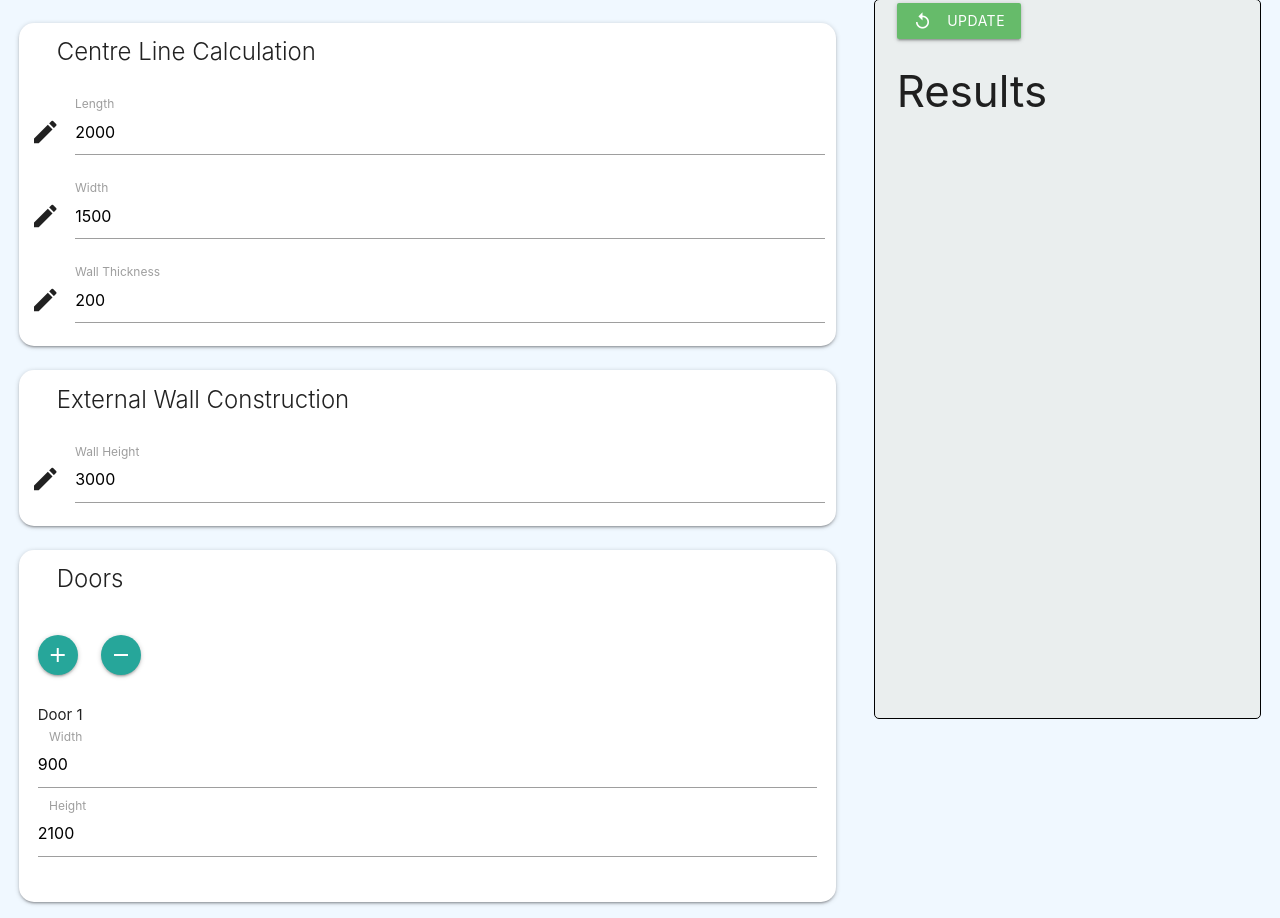
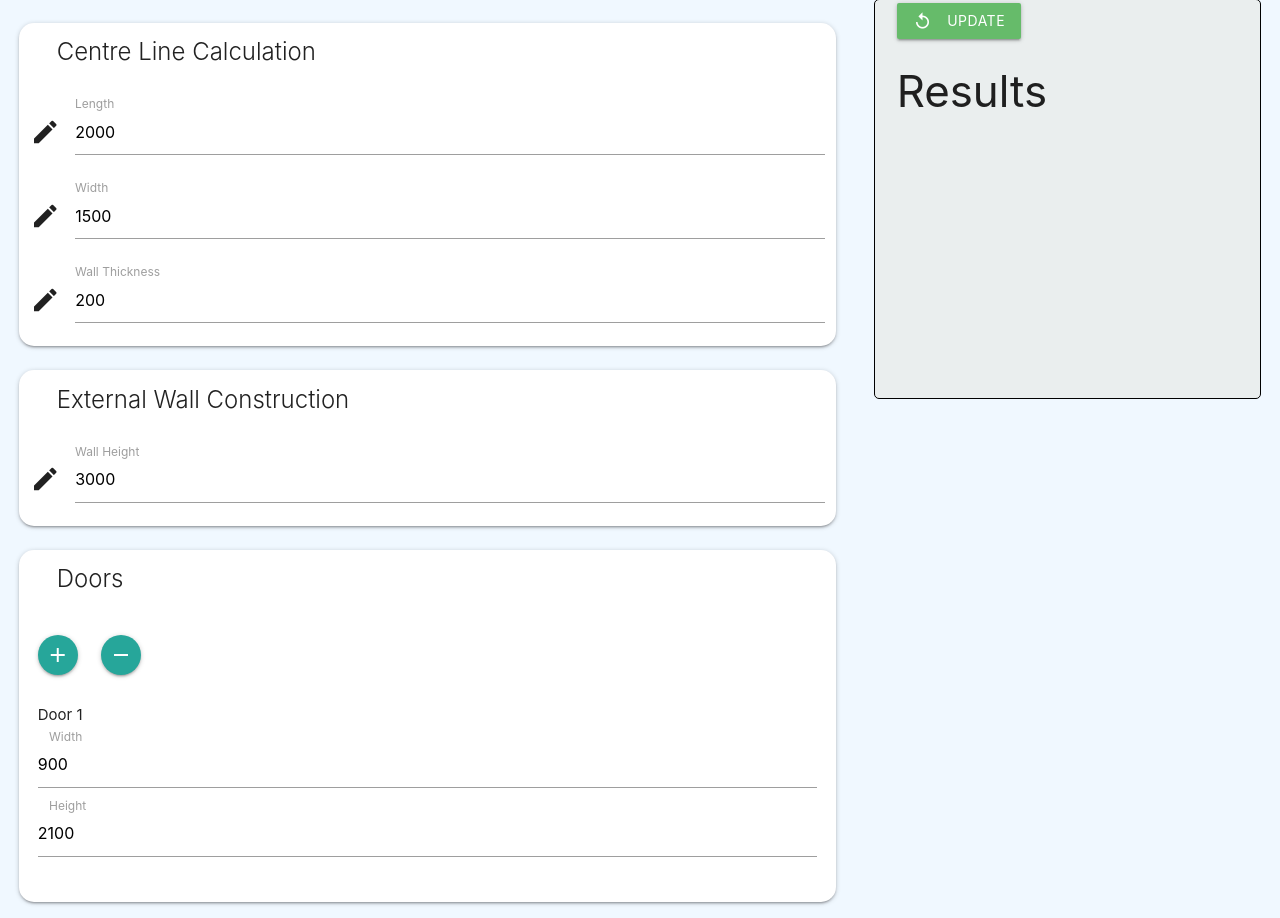
Before and after one commit to AdongoJr/Django-QS, a Django app: page /main/ in a window 1280 px wide. Shown: the part 274-1192 px from the top of the page. Run offline with Django 3.2, Linux system fonts and the light colour scheme; a user stored in the database is signed in.

Commit message:
fixed overflow in sidenav

```diff
--- a/static/css/mystyles.css
+++ b/static/css/mystyles.css
@@ -62,7 +62,8 @@ header {
     padding: 3px;
     background-color: rgb(234, 238, 238);
     width: 45%;
-    height: 90vh;
+    max-height: 50vh;
+    overflow-y: auto;
     position: -webkit-sticky;
     position: sticky;
     top: 2%;
```
